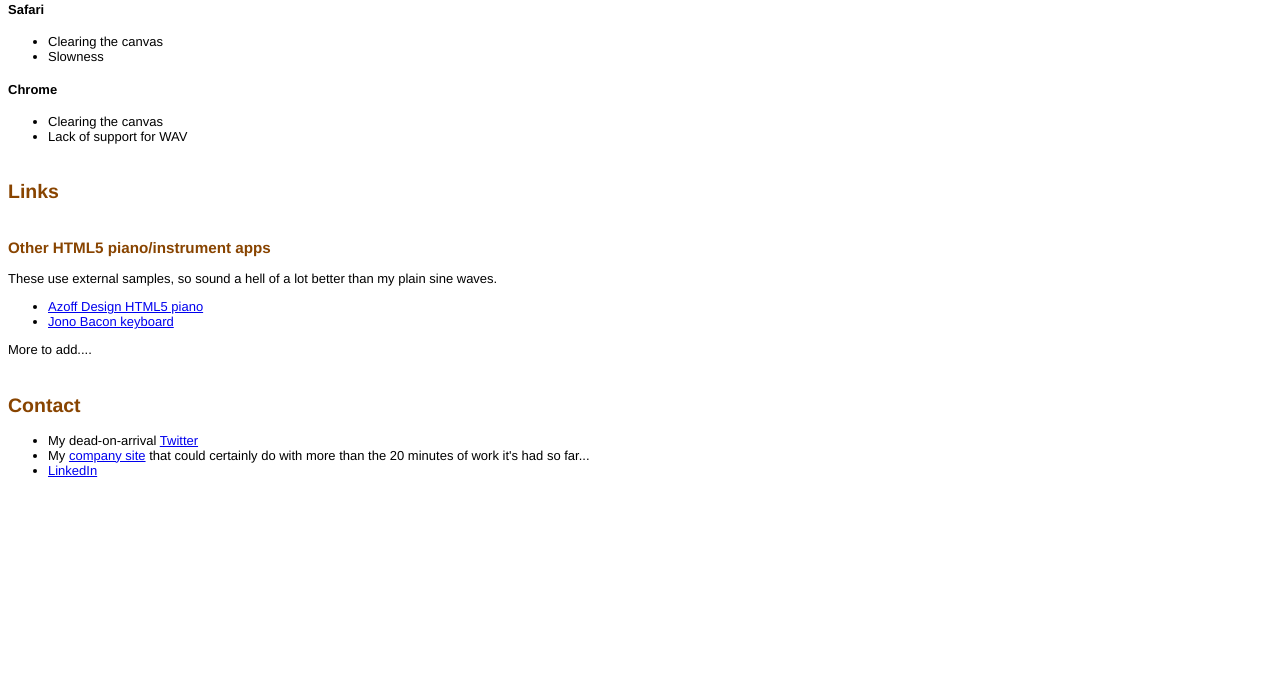
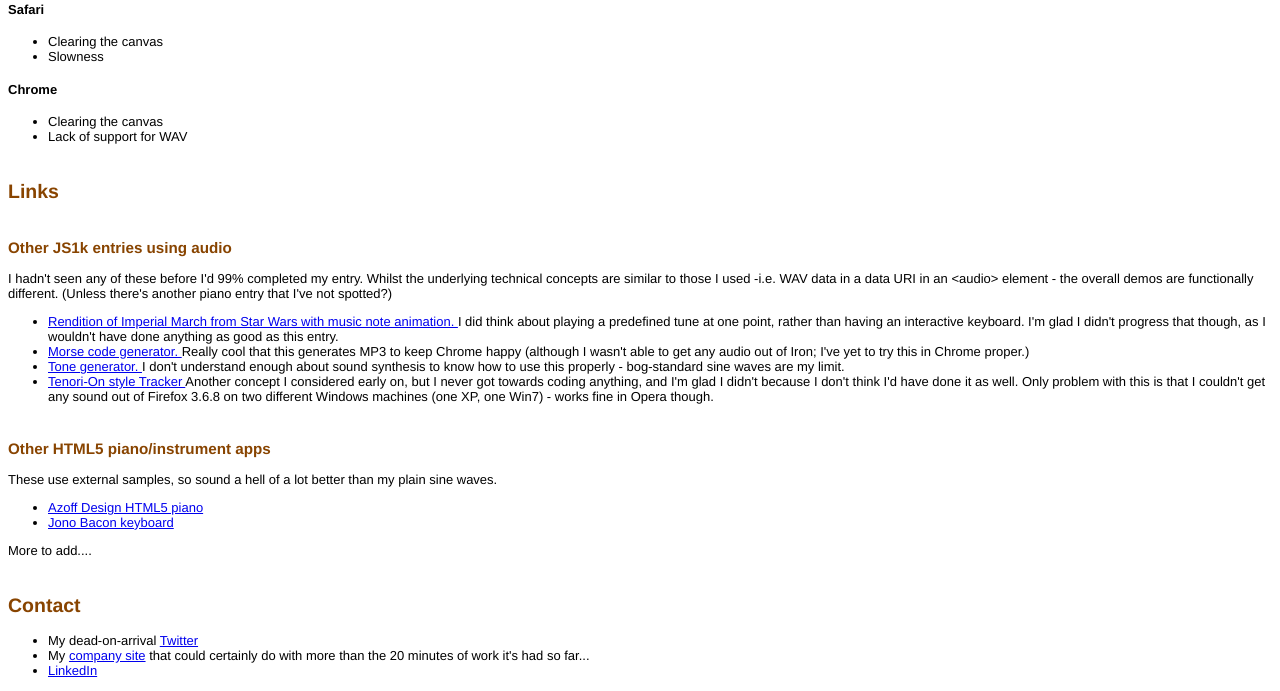
Before and after one commit to JohnSmithDev/js1kpiano, a Python web app: template templates/more_info.html in a window 1280 px wide. Shown: the part 1138-1829 px from the top of the page. Before the commit the page ends 1615 px from the top, so only its background shows below. Run offline with Jinja, Linux system fonts and the light colour scheme; the template is opened without the code that fills it, so the values that code supplies are empty.

Commit message:
brochureware update
git-svn-id: svn://sofia/js1kpiano/trunk@17 0e56b9e8-9c15-48ba-84e4-773b52758957

```diff
--- a/templates/more_info.html
+++ b/templates/more_info.html
@@ -195,6 +195,55 @@
 
 	<div id="links">
 	    <h2>Links</h2>
+		<h3>Other JS1k entries using audio</h3>
+		<p>
+			I hadn't seen any of these before I'd 99% completed my
+			entry.  Whilst the underlying technical concepts are similar
+			to those I used  -i.e. WAV data in a data URI in an &lt;audio&gt; element -
+			the overall demos are functionally different.  (Unless there's
+			another piano entry that I've not spotted?)
+		</p>
+		<ul>
+			<li>
+				<a href="http://js1k.com/demo/409">
+					Rendition of Imperial March from Star Wars with music
+					note animation.
+					</a>
+				I did think about playing a predefined
+				tune at one point, rather than having an interactive
+				keyboard.  I'm glad I didn't progress that though, as I
+				wouldn't have done anything as good as this entry.
+			</li>
+			<li>
+				<a href="http://js1k.com/demo/411">
+					Morse code generator.
+				</a>
+				Really cool that this generates
+				MP3 to keep Chrome happy (although I wasn't able
+				to get any audio out of Iron; I've yet to try this
+				in Chrome proper.)
+			</li>
+			<li>
+				<a href="http://js1k.com/demo/412">
+					Tone generator.
+				</a>
+				I don't understand enough about sound synthesis
+				to know how to use this properly - bog-standard sine
+				waves are my limit.
+			</li>
+			<li>
+				<a href="http://js1k.com/demo/558">
+				   Tenori-On style Tracker
+				</a>
+				Another concept I considered early on, but I never
+				got towards coding anything, and I'm glad I didn't
+				because I don't think I'd have done it as well.  Only
+				problem with this is that I couldn't get any sound out
+				of Firefox 3.6.8 on two different Windows machines (one
+				XP, one Win7) - works fine in Opera though.
+			</li>
+		</ul>
+
 	    <h3>Other HTML5 piano/instrument apps</h3>
 	    <p>
 		These use external samples, so sound a hell of a lot
```
